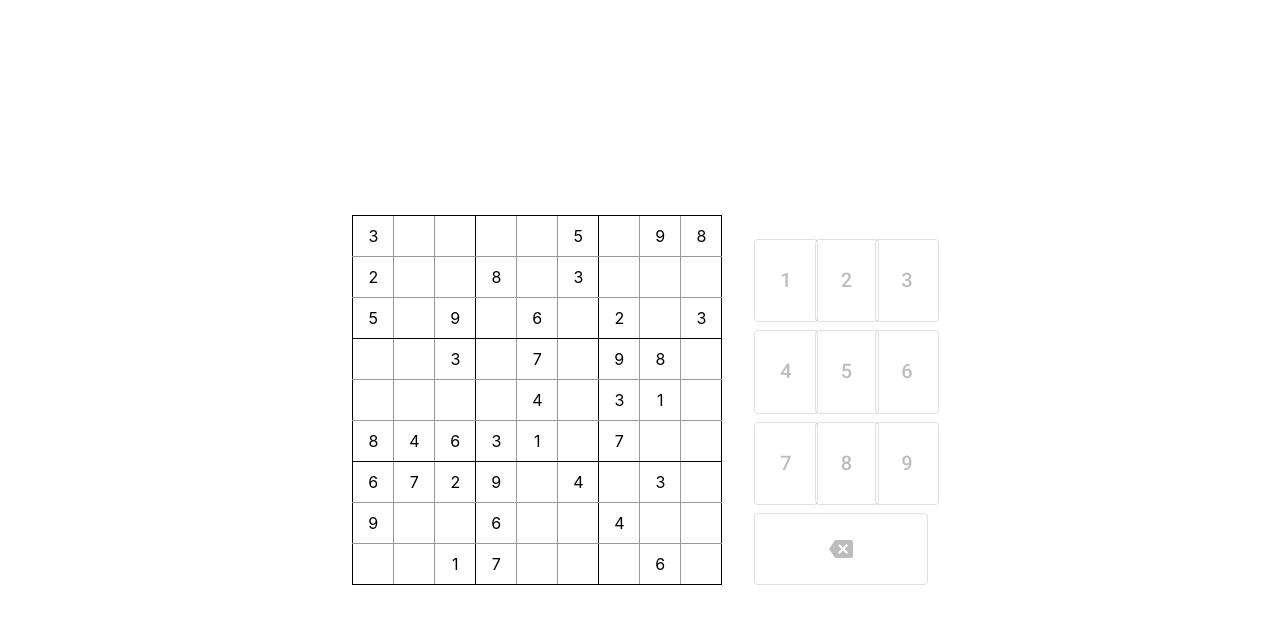
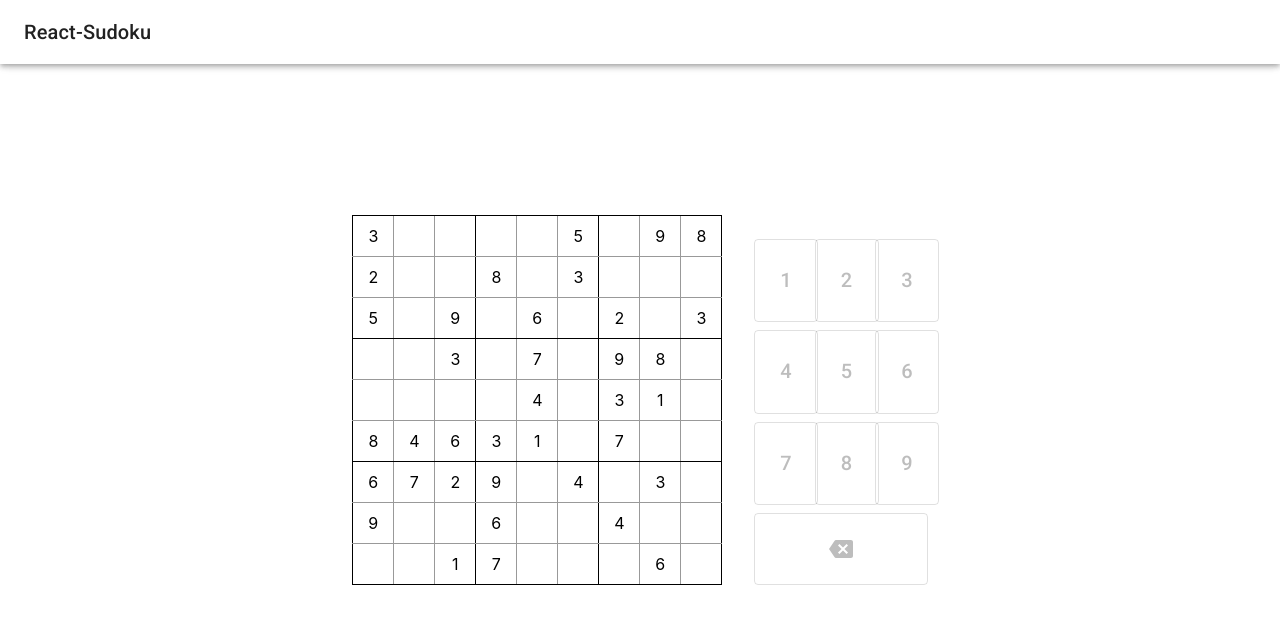
Before and after one commit to Kshitiz294/sudoku-react, a React (Create React App) app: page / in a window 1280 px wide. Shown: the top 624 px of the page. Built offline with nearby package versions, Linux system fonts and the light colour scheme.

Commit message:
1st attempt on material-ui

```diff
--- a/src/App.tsx
+++ b/src/App.tsx
@@ -1,10 +1,11 @@
-import { Box, Button, Grid } from '@material-ui/core';
+import { AppBar, Box, Button, Grid, ThemeProvider, Toolbar, Typography } from '@material-ui/core';
 import { Backspace } from '@material-ui/icons';
 import React, { useEffect, useState } from 'react';
 import './App.scss';
 import * as sudoku from './generator';
 import { Cube } from './models/cube';
 import { NumberButton } from './models/number-button';
+import { theme } from './theme';
 
 function App() {
   const [gameBoard, setGameBoard] = useState<Array<Cube[]>>([]);
@@ -122,7 +123,15 @@ function App() {
   }
 
   return (
+    <ThemeProvider theme={theme}>
       <Box className="App" display="flex" flexDirection="column" justifyContent="center" alignItems="center">
+        <AppBar>
+          <Toolbar>
+            <Typography variant="h6" component="div">
+              React-Sudoku
+            </Typography>
+          </Toolbar>
+        </AppBar>
         <Grid container justifyContent="center" spacing={4} xs={12}>
           {/* Game Board */}
           <Grid item container style={{width: '402px'}} justifyContent="flex-end">
@@ -170,6 +179,7 @@ function App() {
           </Grid>
         </Grid>
       </Box>
+    </ThemeProvider>
   );
 }
 
--- /dev/null
+++ b/src/theme.ts
@@ -0,0 +1,18 @@
+import { createTheme, ThemeOptions } from '@material-ui/core';
+
+const themeOptions: ThemeOptions = {
+  palette: {
+    type: 'light',
+    primary: {
+      main: '#ffffff',
+    },
+    background: {
+      default: '#ffffff',
+    },
+    text: {
+      primary: '#000000',
+    },
+  },
+};
+
+export const theme  = createTheme(themeOptions);
```
Lines whose indentation alone changed are shown as unchanged.
